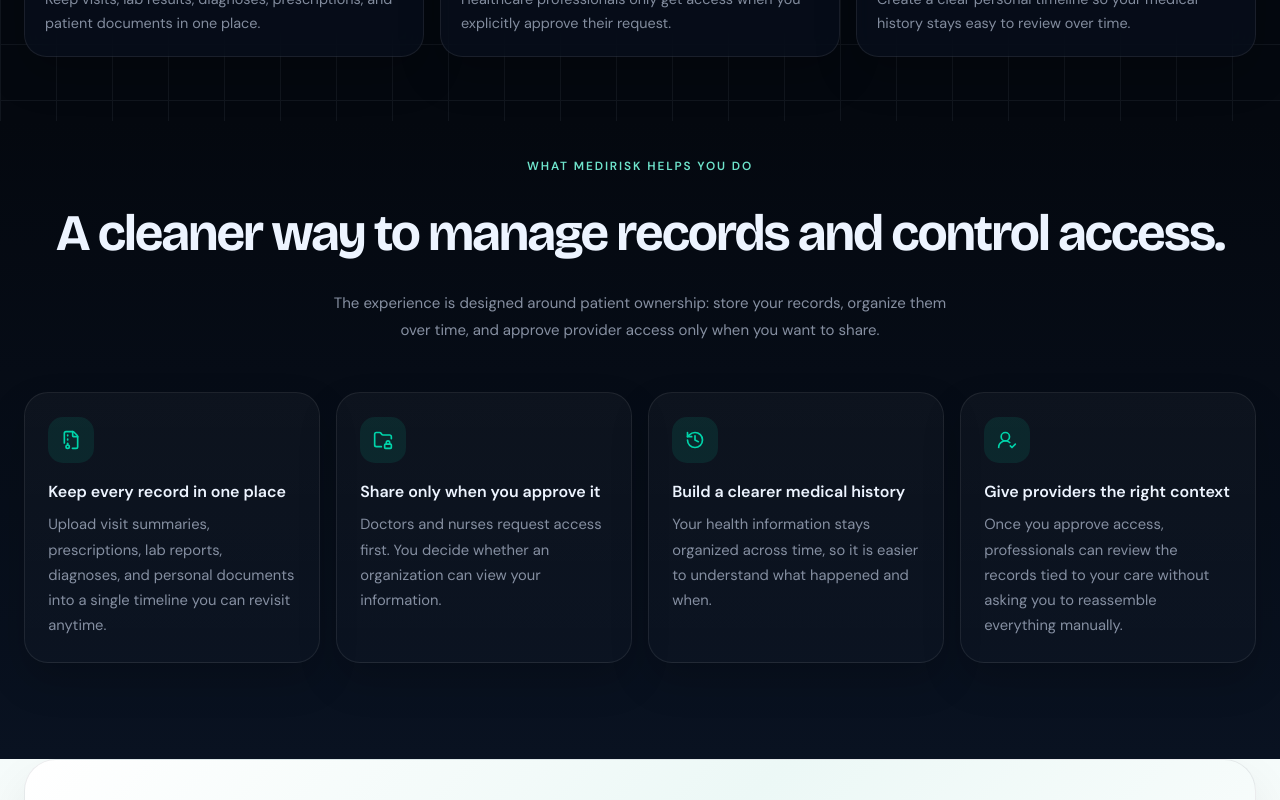
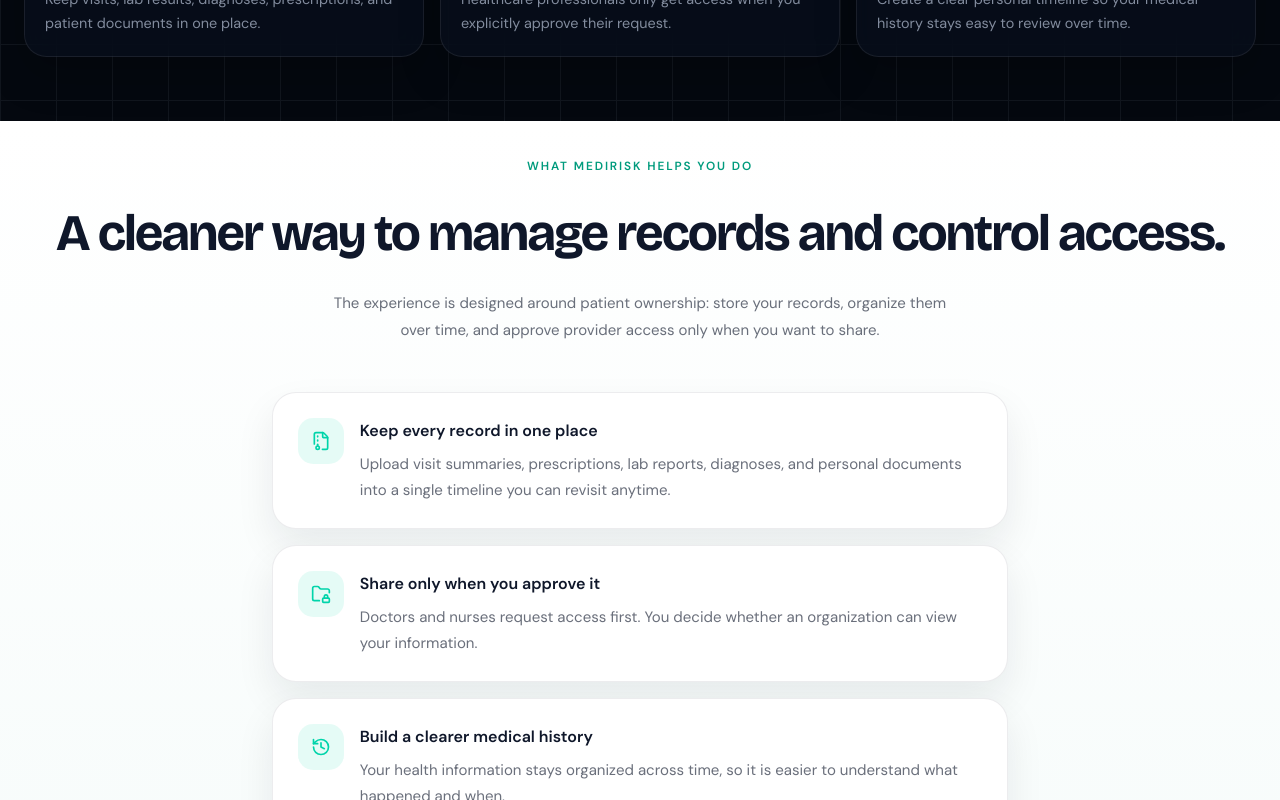
Before and after one commit to voidrlm/capstone, a React (Vite) app in the folder frontend/: page / in a window 1280 px wide. Shown: the part 1020-1820 px from the top of the page. Built offline with nearby package versions, Linux system fonts and the light colour scheme; no server answers.

Commit message:
fix(landing): update FeaturesSection component

```diff
--- a/frontend/src/components/landing/FeaturesSection.tsx
+++ b/frontend/src/components/landing/FeaturesSection.tsx
@@ -29,7 +29,7 @@ export default function FeaturesSection() {
     <section
       id="features"
       style={{
-        background: "linear-gradient(180deg, #04080f 0%, #091221 100%)",
+        background: "linear-gradient(180deg, #ffffff 0%, #f5fbfa 100%)",
         padding: "2rem 0 6rem",
         position: "relative",
       }}
@@ -50,7 +50,7 @@ export default function FeaturesSection() {
           >
             <span
               style={{
-                color: "rgba(119,246,219,0.92)",
+                color: "#009b7d",
                 fontSize: "0.74rem",
                 fontWeight: 700,
                 textTransform: "uppercase",
@@ -62,7 +62,7 @@ export default function FeaturesSection() {
             <h2
               className="font-display"
               style={{
-                color: "#edf4ff",
+                color: "#0f172a",
                 fontSize: "clamp(2rem, 4vw, 3.4rem)",
                 fontWeight: 700,
                 letterSpacing: "-0.04em",
@@ -75,7 +75,7 @@ export default function FeaturesSection() {
               style={{
                 maxWidth: "40rem",
                 margin: "1rem auto 0",
-                color: "rgba(220,232,255,0.6)",
+                color: "rgba(15,23,42,0.62)",
                 lineHeight: 1.8,
               }}
             >
@@ -86,9 +86,11 @@ export default function FeaturesSection() {
 
           <div
             style={{
-              display: "grid",
-              gridTemplateColumns: "repeat(auto-fit, minmax(250px, 1fr))",
+              display: "flex",
+              flexDirection: "column",
               gap: "1rem",
+              maxWidth: "46rem",
+              margin: "0 auto",
             }}
           >
             {capabilities.map(({ title, description, Icon }) => (
@@ -100,10 +102,13 @@ export default function FeaturesSection() {
                 transition={{ duration: 0.7, ease: "easeOut" }}
                 style={{
                   borderRadius: "1.5rem",
-                  padding: "1.45rem",
-                  background: "linear-gradient(180deg, rgba(255,255,255,0.03) 0%, rgba(255,255,255,0.015) 100%)",
-                  border: "1px solid rgba(255,255,255,0.08)",
-                  boxShadow: "0 18px 38px rgba(0,0,0,0.18)",
+                  padding: "1.55rem",
+                  background: "#ffffff",
+                  border: "1px solid rgba(15,23,42,0.08)",
+                  boxShadow: "0 18px 38px rgba(15,23,42,0.08)",
+                  display: "flex",
+                  alignItems: "flex-start",
+                  gap: "1rem",
                 }}
               >
                 <div
@@ -115,13 +120,15 @@ export default function FeaturesSection() {
                     placeItems: "center",
                     background: "rgba(0,212,170,0.1)",
                     color: "#00d4aa",
-                    marginBottom: "1rem",
+                    flexShrink: 0,
                   }}
                 >
                   <Icon size={20} />
                 </div>
-                <h3 style={{ color: "#edf4ff", fontWeight: 700, fontSize: "1rem", marginBottom: "0.5rem" }}>{title}</h3>
-                <p style={{ color: "rgba(220,232,255,0.58)", fontSize: "0.92rem", lineHeight: 1.72 }}>{description}</p>
+                <div>
+                  <h3 style={{ color: "#0f172a", fontWeight: 700, fontSize: "1rem", marginBottom: "0.5rem" }}>{title}</h3>
+                  <p style={{ color: "rgba(15,23,42,0.62)", fontSize: "0.94rem", lineHeight: 1.72 }}>{description}</p>
+                </div>
               </motion.div>
             ))}
           </div>
```
